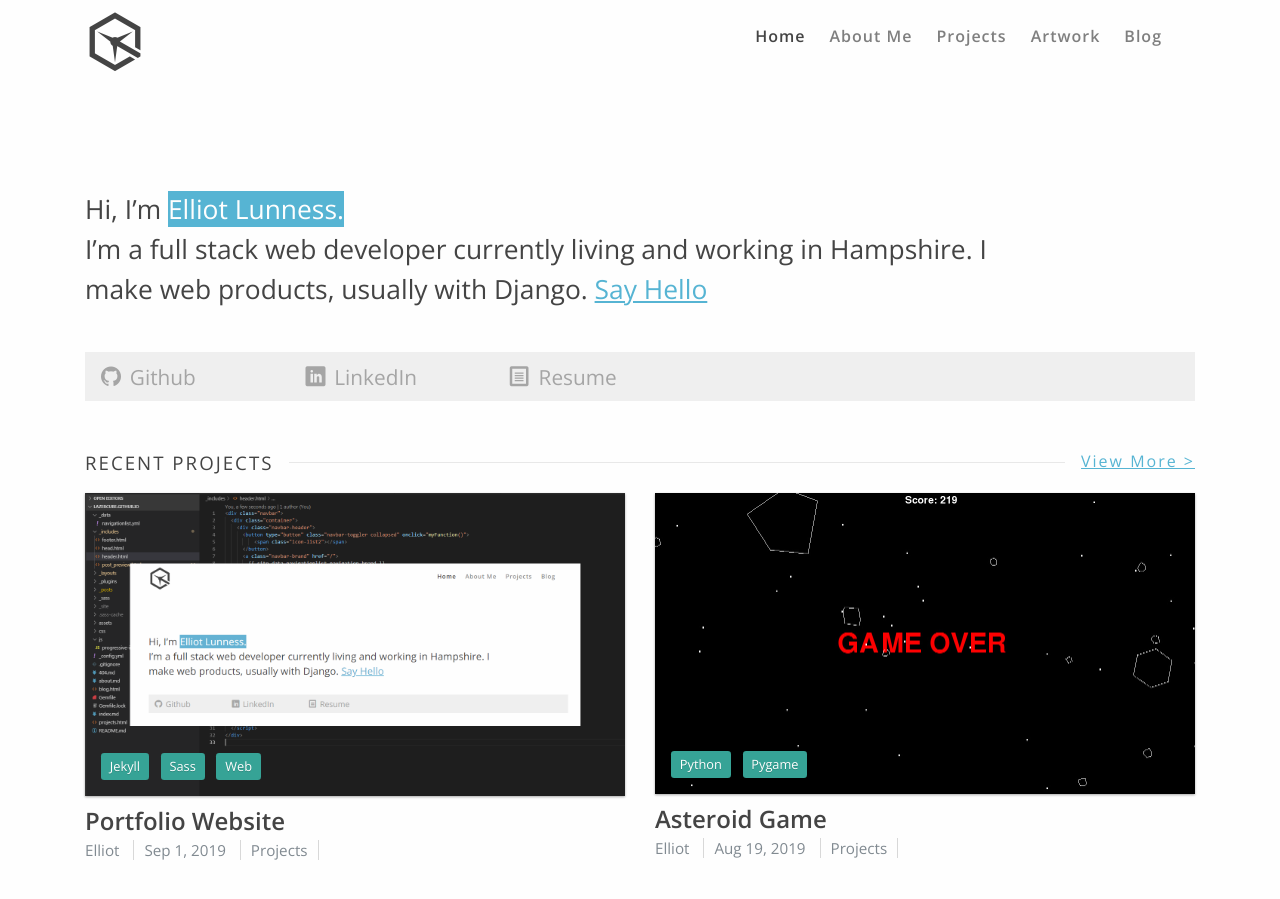
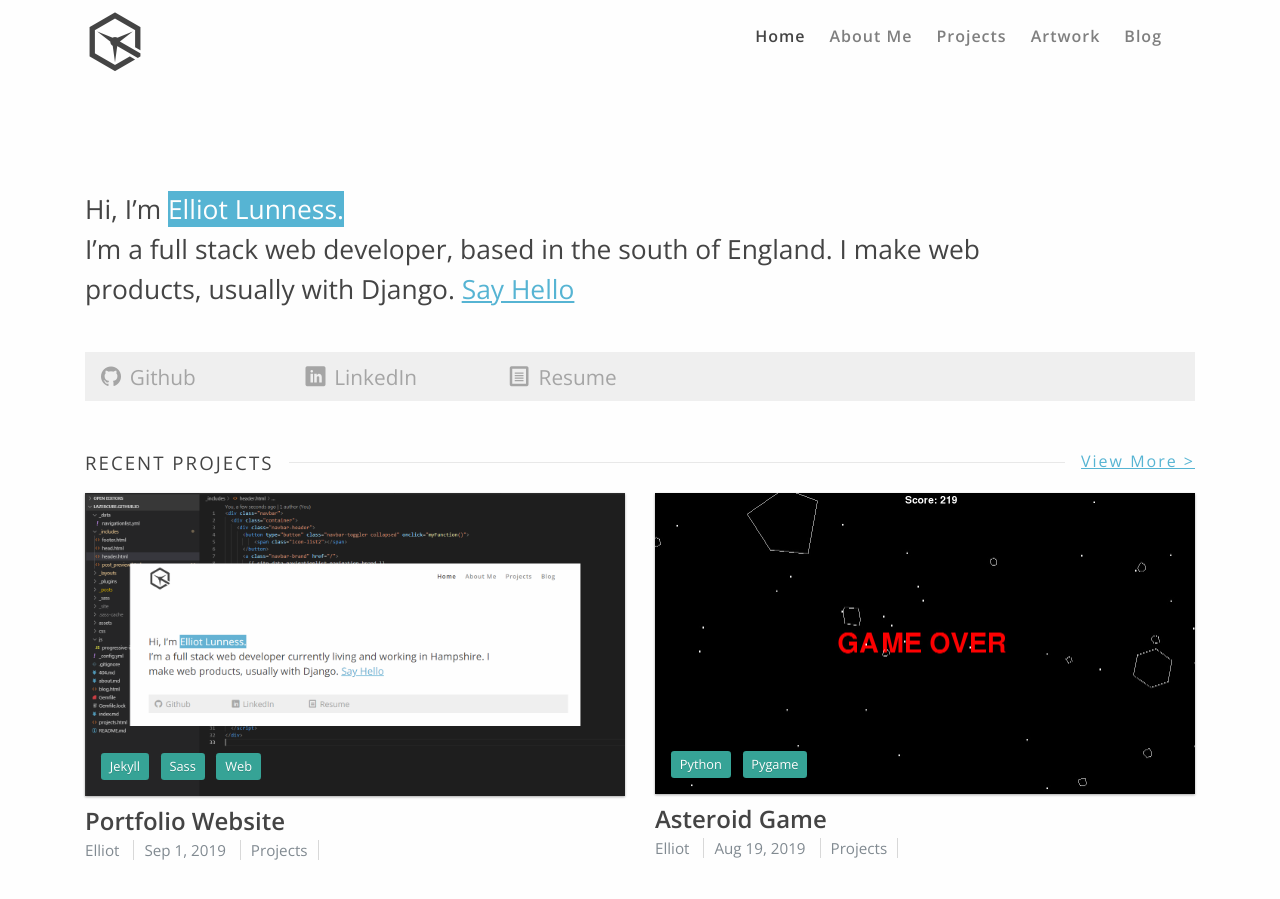
Before and after one commit to LazerCube/LazerCube.github.io, a Jekyll site: the page built from index.md, in a window 1280 px wide and 900 px high. Built offline with Jekyll 4.4.1, drawn with Linux system fonts in a browser that asks for light colours; some web fonts are replaced.

Commit message:
Change intro description

```diff
--- a/index.md
+++ b/index.md
@@ -4,5 +4,5 @@ title: Home
 ---
 
 Hi, I'm <span class="oblue">{{ site.name }}.</span><br>
-I'm a full stack web developer currently living and working in Hampshire. I make web products, usually with Django.
+I'm a full stack web developer, based in the south of England. I make web products, usually with Django.
 <a href='mailto:hi@lazercube.com' rel='nofollow' >Say Hello</a>
```
